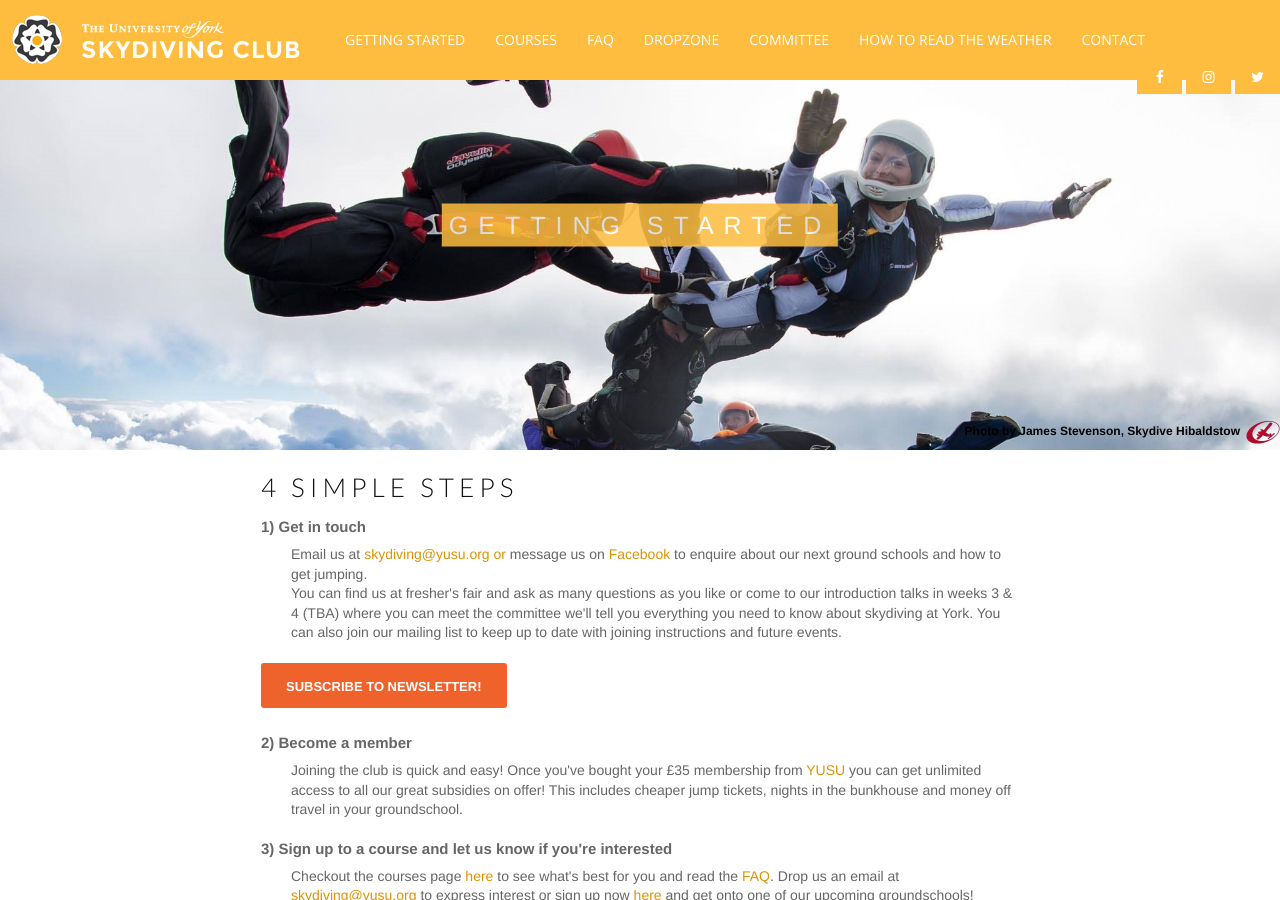
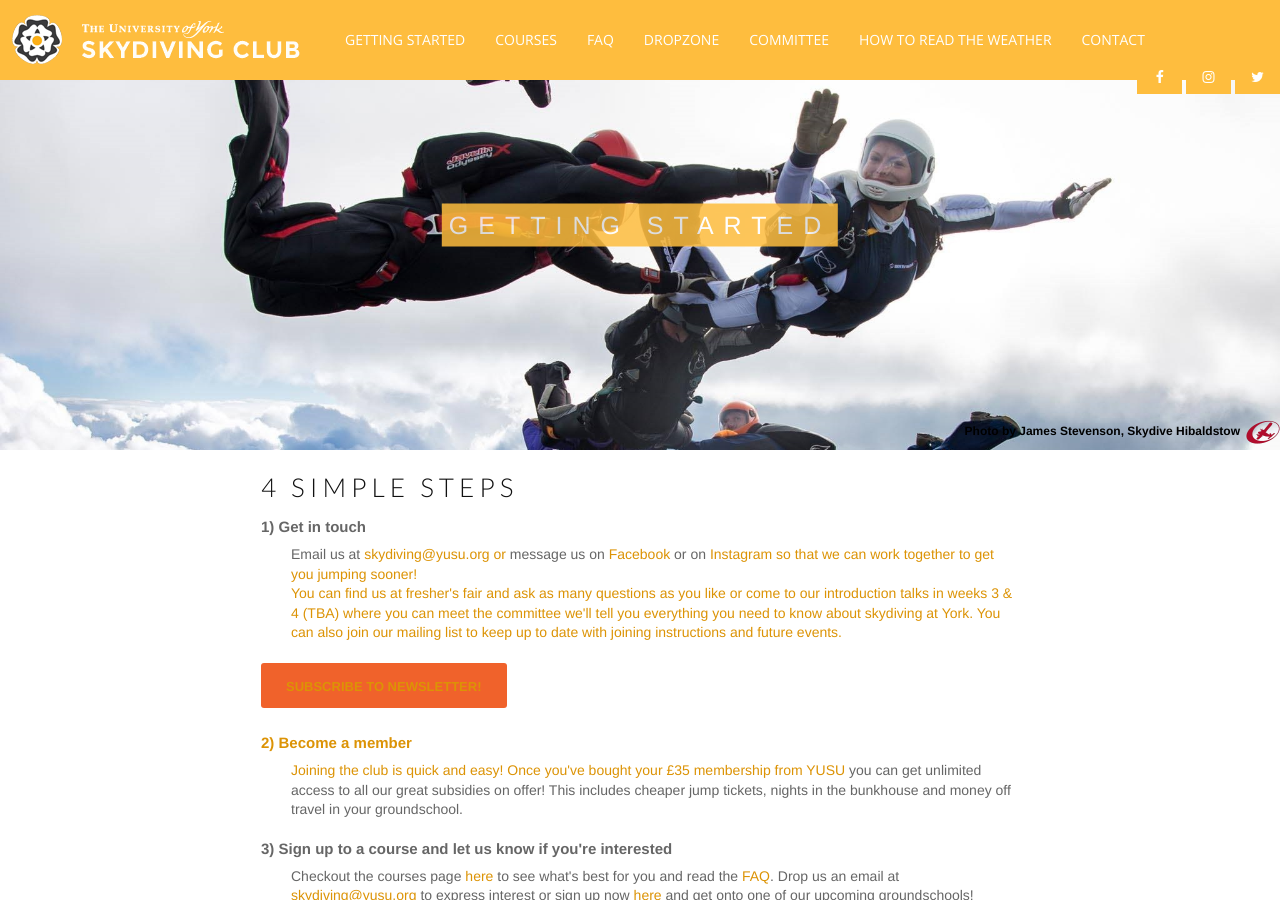
Before and after one commit to uoysc/uoysc.github.io, a Jekyll site: the page built from getting-started/index.html, in a window 1280 px wide and 900 px high. Built offline with Jekyll 4.4.1, drawn with Linux system fonts in a browser that asks for light colours; nearby versions of some CDN libraries; a script that is not in the unit is left out; comment, search, counter and statistics services are not loaded.

Commit message:
Update index.html

```diff
--- a/getting-started/index.html
+++ b/getting-started/index.html
@@ -18,7 +18,7 @@
     <h3>4 Simple Steps</h3>
 
     <span class = "q_title">1) Get in touch </span>
-    <p class = "q_answer">Email us at <a href="mailto:skydiving@yusu.org"> skydiving@yusu.org or </a> message us on <a href="facebook.com/YorkSkydiving"> Facebook </a> to enquire about our next ground schools and how to get jumping.
+    <p class = "q_answer">Email us at <a href="mailto:skydiving@yusu.org"> skydiving@yusu.org or </a> message us on <a href="facebook.com/YorkSkydiving"> Facebook </a> or on <a href="instagram.com/uoyskydivingclub/"> Instagram so that we can work together to get you jumping sooner!
       <br>
       You can find us at fresher's fair and ask as many questions as you like or come to our introduction talks in weeks 3 & 4 (TBA) where you can meet the committee we'll tell you everything you need to know about skydiving at York.
 
```
